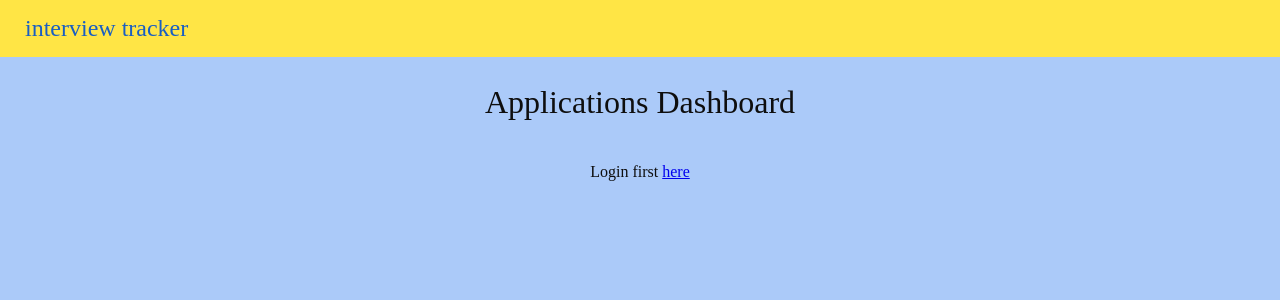
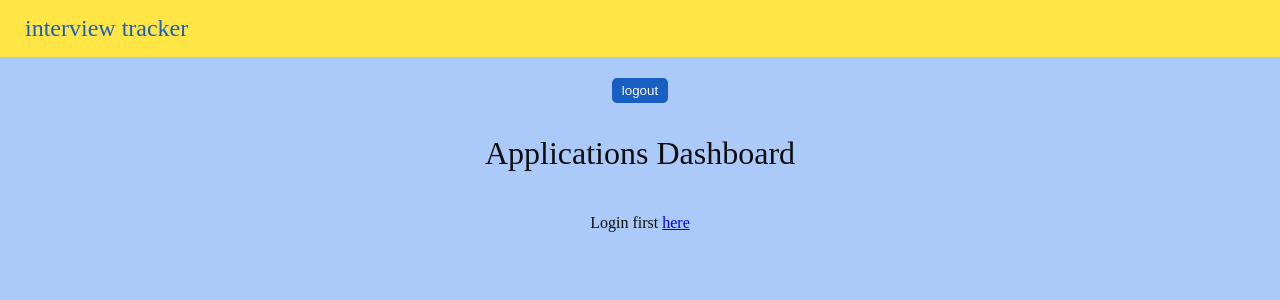
Before and after one commit to lnielsen209/Interview-TrackerX, a React app: page /dashboard in a window 1280 px wide. Shown: the top 300 px of the page. Built offline with nearby package versions, Linux system fonts and the light colour scheme; no server answers; a web font is replaced by a local one.

Commit message:
signout from the backend using JWT

```diff
--- a/client/components/Dashboard.jsx
+++ b/client/components/Dashboard.jsx
@@ -4,6 +4,7 @@ import { Link, useHistory } from 'react-router-dom';
 import Modal from './Modal.jsx';
 import Step from './Step.jsx';
 import { UserContext } from '../App.jsx';
+import Signout from './signout';
 
 const appStatusLabel = {
   1: 'Not Applied',
@@ -166,6 +167,7 @@ const Dashboard = () => {
 
   return (
     <>
+      <Signout />
       <h2 id='title'>Applications Dashboard</h2>
       <div className='tableContainer'>
         {context.user.id ? (
--- /dev/null
+++ b/client/components/signout.jsx
@@ -0,0 +1,26 @@
+import React from 'react';
+import { useContext } from 'react';
+import Login from './Login';
+import { useHistory } from 'react-router-dom';
+import { UserContext } from '../App.jsx';
+
+export default function signout() {
+  const context = useContext(UserContext);
+  let history = useHistory();
+  console.log('history==>', history);
+  const handleClick = async (e) => {
+    const resp = await fetch(`/user/logout`, {
+      method: 'GET',
+      headers: { 'content-type': 'application/JSON' },
+    });
+    console.log('status===>', resp.status);
+    if (resp.status === 200) {
+      console.log('im in this block');
+      console.log('context---->', context);
+      context.saveUser(null);
+      history.push('/');
+    }
+  };
+
+  return <button onClick={handleClick}>logout</button>;
+}
```
Also changed, not shown: client/App.jsx (+5 -5 lines), client/components/Login.jsx (+12 -11 lines), 1 other file (tests, documents, lock files or other folders).
